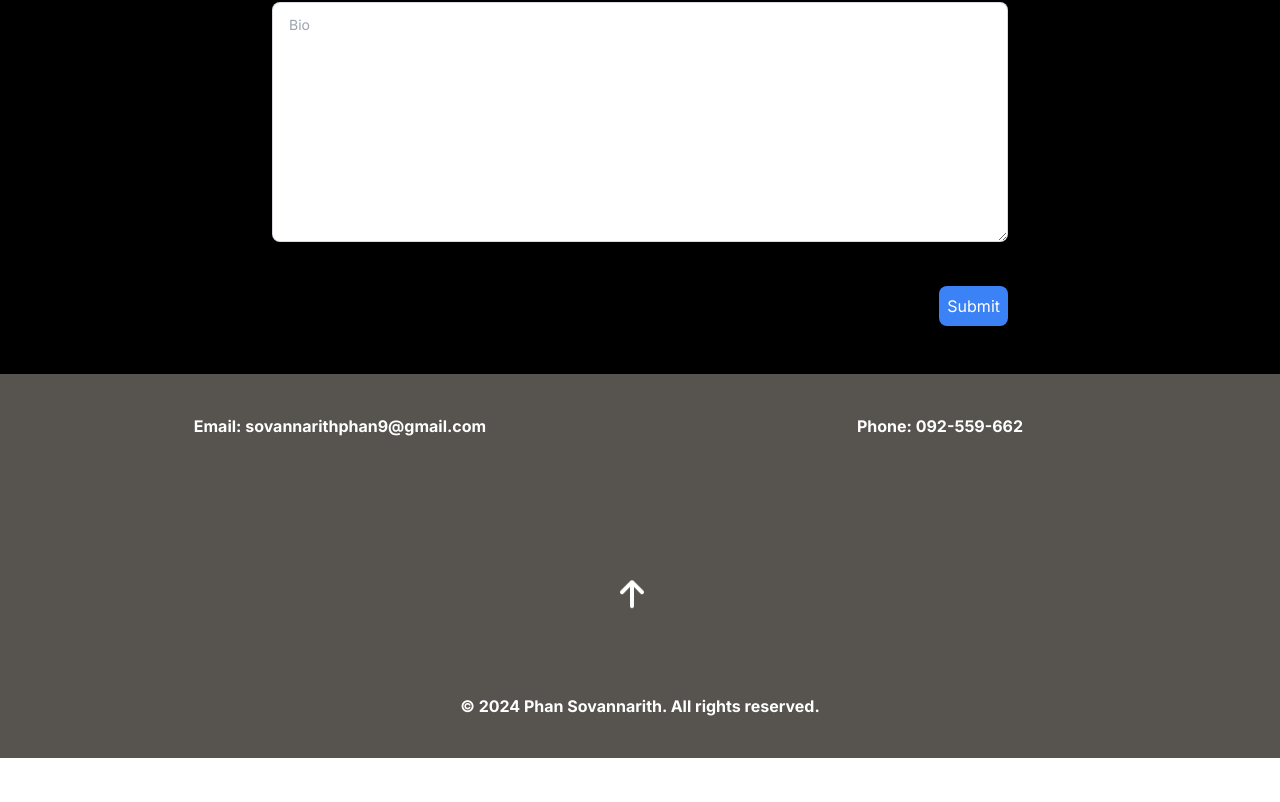
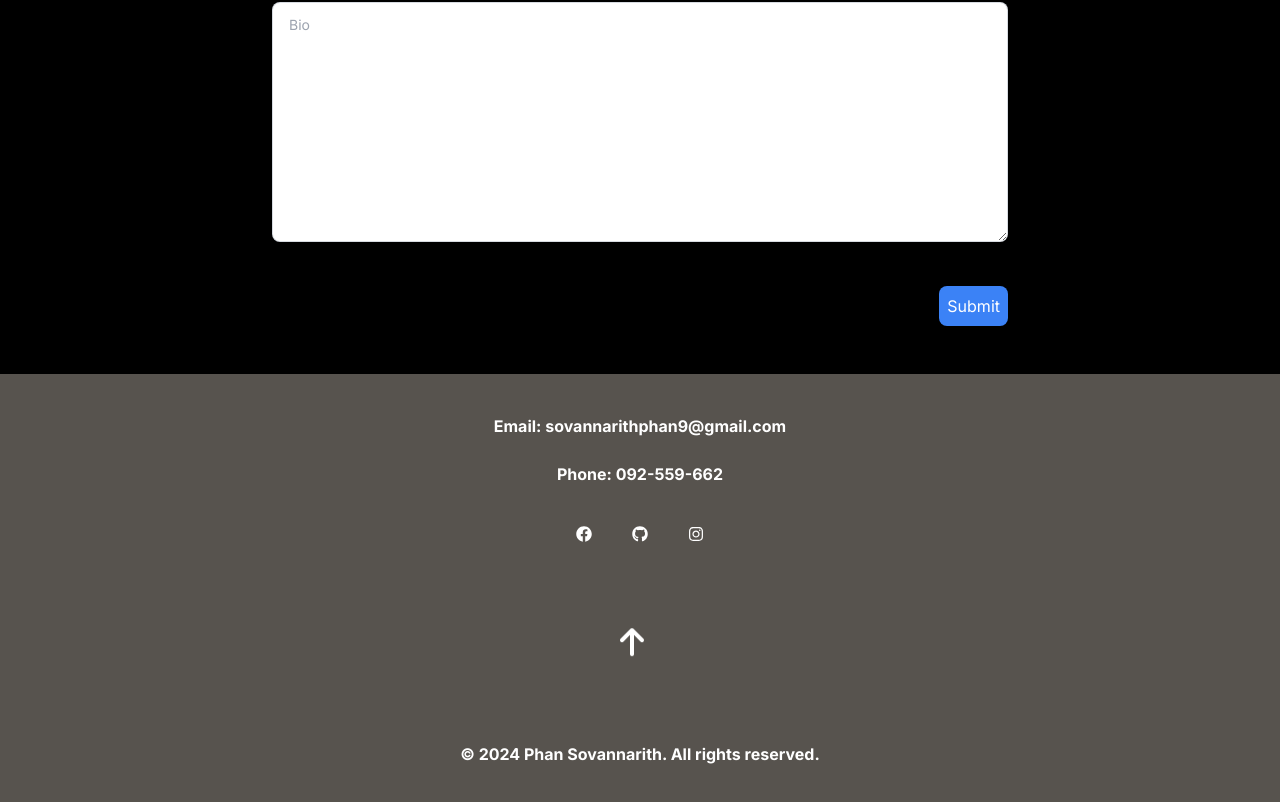
Before and after one commit to rthjr/Portfolio, a Next.js app: page / in a window 1280 px wide. Shown: the part 2318-3120 px from the top of the page. Before the commit the page ends 3076 px from the top, so only its background shows below. Built offline with nearby package versions, Linux system fonts and the light colour scheme.

Commit message:
add footer

```diff
--- a/app/components/footerpage/FooterPage.tsx
+++ b/app/components/footerpage/FooterPage.tsx
@@ -1,6 +1,7 @@
 import React from 'react';
 import { FaArrowUp } from "react-icons/fa6";
 import { PageWrapper } from "../Animatio/page_wrapper";
+import { FaFacebook, FaGithub, FaInstagram } from 'react-icons/fa';
 
 const Footer = () => {
     const currentYear = new Date().getFullYear();
@@ -8,15 +9,22 @@ const Footer = () => {
     return (
         <PageWrapper>
             <div className='grid gap-10 md:gap-14 bg-stone-600 w-full h-auto p-5 md:p-10'>
-                <div className='grid md:grid-cols-2 grid-cols-1 font-bold text-white'>
-                    <div className='flex md:justify-center justify-start'>
-                        <h4>Email: sovannarithphan9@gmail.com</h4>
-                    </div>
-                    <div className='flex md:justify-center justify-start'>
-                        <h4>Phone: 092-559-662</h4>
-                    </div>
+                <div className='flex flex-col items-center font-bold text-white'>
+                    <div>Email: sovannarithphan9@gmail.com</div><br />
+                    <div>Phone: 092-559-662</div>
+                    <ul className='flex gap-10 mt-5 md:mt-10 justify-center items-center'>
+                        <a href="https://facebook.com">
+                            <FaFacebook />
+                        </a>
+                        <a href="https://github.com">
+                            <FaGithub />
+                        </a>
+                        <a href="https://instagram.com">
+                            <FaInstagram />
+                        </a>
+                    </ul>
                 </div>
-                <div className="flex justify-center items-center mt-24">
+                <div className="flex justify-center items-center mt-10">
                     <a href="#home">
                         <svg className="animate-bounce w-12 h-12 text-blue-500" fill="currentColor" viewBox="0 0 24 24">
                             <FaArrowUp className='text-white' />
```
